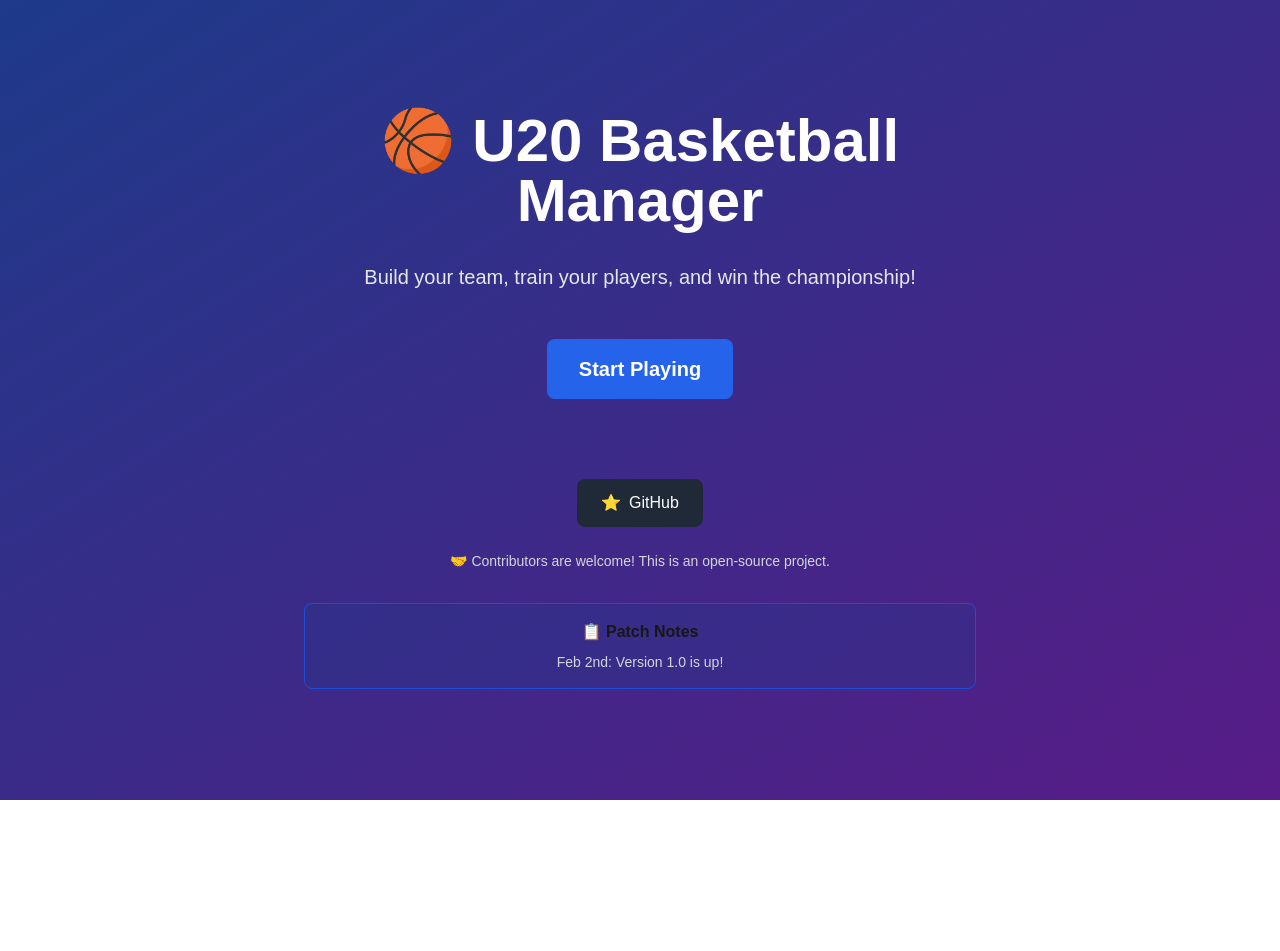
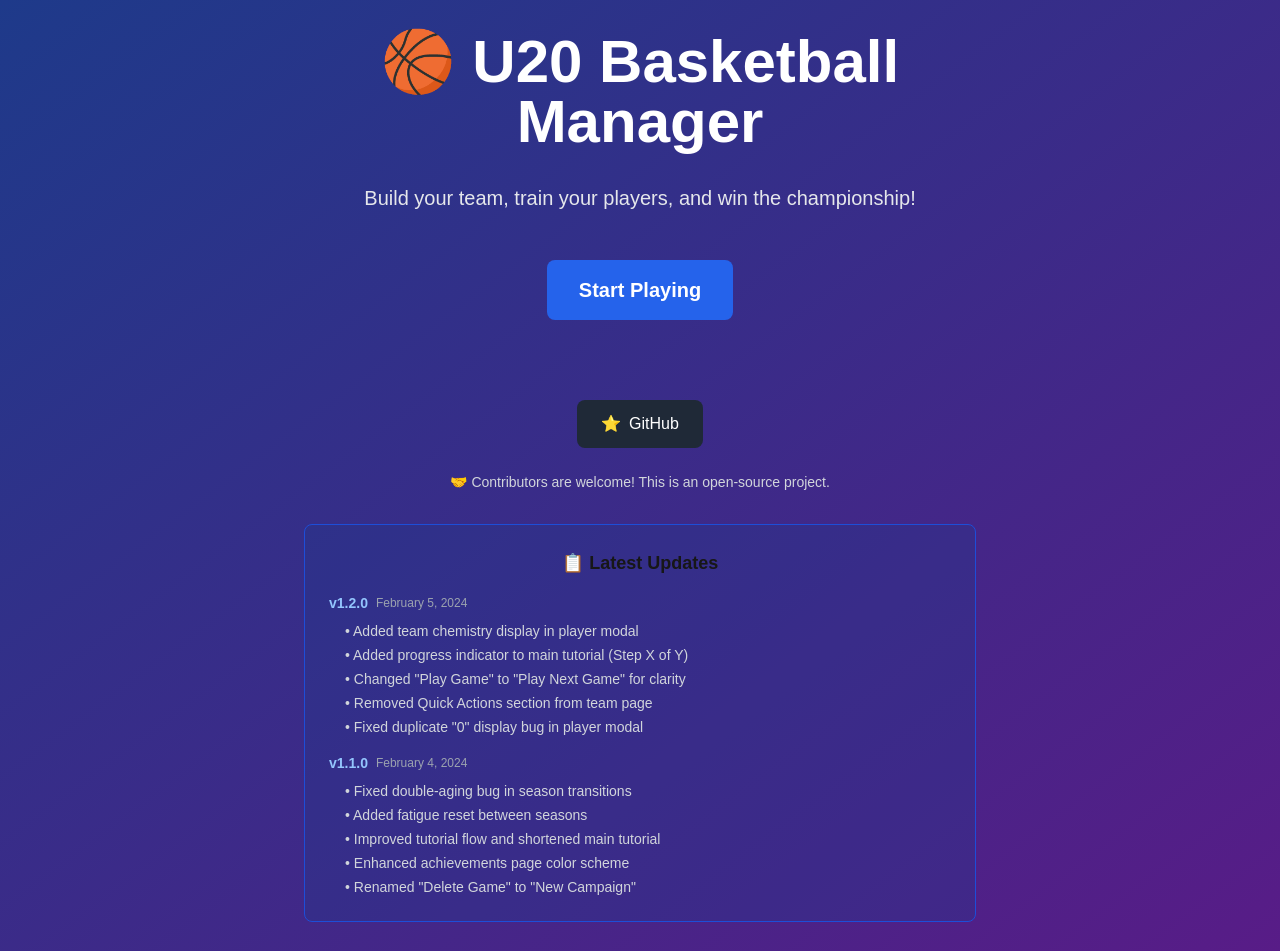
Before and after one commit to guygir/u20-basketball-manager, a Next.js app: page / in a window 1280 px wide. Shown: the top 951 px of the page. Before the commit the page ends 800 px from the top, so only its background shows below. Built offline with nearby package versions, Linux system fonts and the light colour scheme.

Commit message:
Update landing page with detailed patch notes
- Replaced simple patch note with full version history
- Added v1.2.0 and v1.1.0 changelogs
- Improved styling with better spacing and organization
- Now matches the format requested for main landing page

```diff
--- a/app/page.tsx
+++ b/app/page.tsx
@@ -36,11 +36,38 @@ export default function Home() {
         </p>
 
         {/* Patch Notes Box */}
-        <div className="bg-blue-900/30 border border-blue-700 rounded-lg p-4 mt-8">
-          <h3 className="font-semibold mb-2">📋 Patch Notes</h3>
-          <p className="text-sm text-gray-300">
-            Feb 2nd: Version 1.0 is up!
-          </p>
+        <div className="bg-blue-900/30 border border-blue-700 rounded-lg p-6 mt-8 text-left">
+          <h3 className="font-semibold mb-4 text-center text-lg">📋 Latest Updates</h3>
+
+          {/* v1.2.0 */}
+          <div className="mb-4">
+            <div className="flex items-center gap-2 mb-2">
+              <span className="text-sm font-semibold text-blue-300">v1.2.0</span>
+              <span className="text-xs text-gray-400">February 5, 2024</span>
+            </div>
+            <ul className="text-sm text-gray-300 space-y-1 ml-4">
+              <li>• Added team chemistry display in player modal</li>
+              <li>• Added progress indicator to main tutorial (Step X of Y)</li>
+              <li>• Changed "Play Game" to "Play Next Game" for clarity</li>
+              <li>• Removed Quick Actions section from team page</li>
+              <li>• Fixed duplicate "0" display bug in player modal</li>
+            </ul>
+          </div>
+
+          {/* v1.1.0 */}
+          <div>
+            <div className="flex items-center gap-2 mb-2">
+              <span className="text-sm font-semibold text-blue-300">v1.1.0</span>
+              <span className="text-xs text-gray-400">February 4, 2024</span>
+            </div>
+            <ul className="text-sm text-gray-300 space-y-1 ml-4">
+              <li>• Fixed double-aging bug in season transitions</li>
+              <li>• Added fatigue reset between seasons</li>
+              <li>• Improved tutorial flow and shortened main tutorial</li>
+              <li>• Enhanced achievements page color scheme</li>
+              <li>• Renamed "Delete Game" to "New Campaign"</li>
+            </ul>
+          </div>
         </div>
       </div>
     </div>
```
